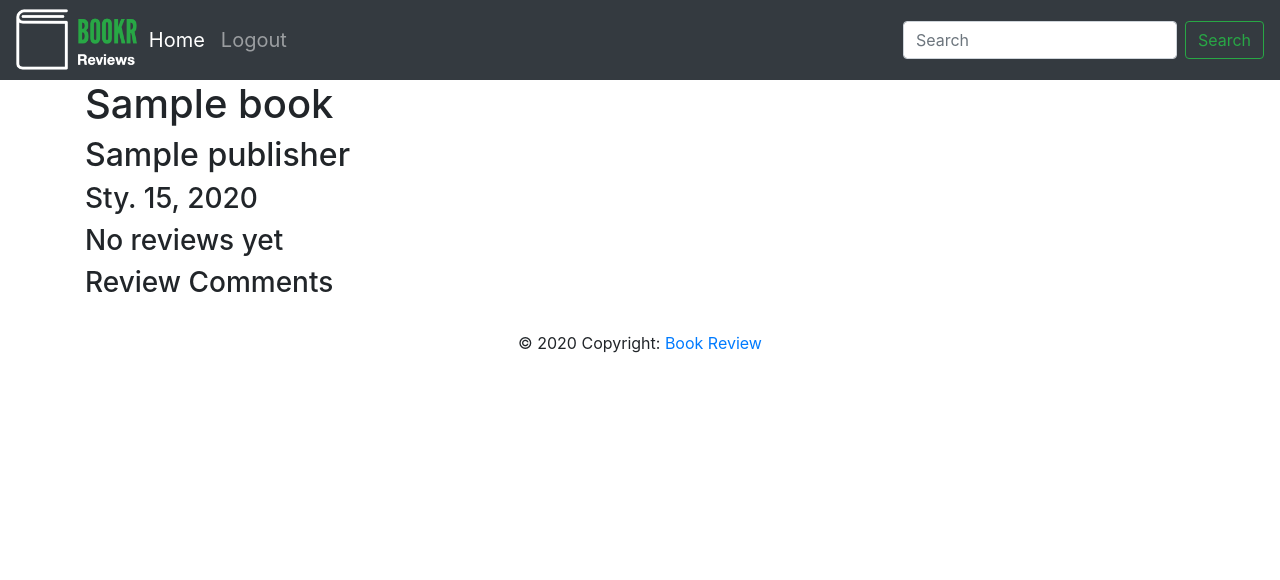
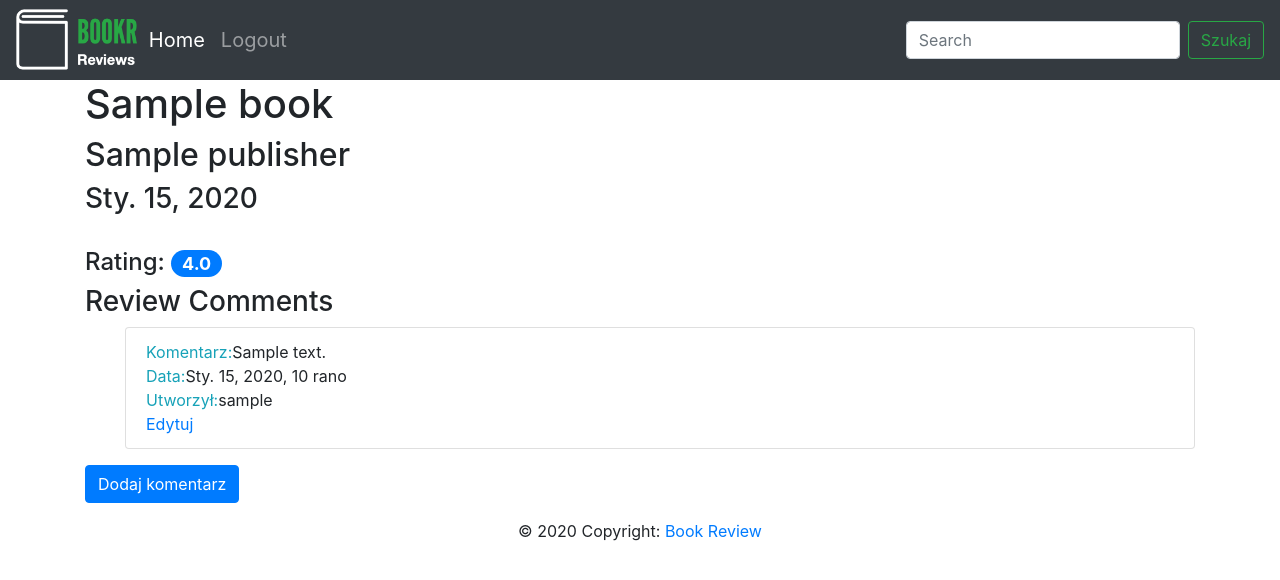
Before and after one commit to dev-com2020/dj-projekt_bookr, a Django app: page /books/1/ in a window 1280 px wide. Shown: the top 580 px of the page. Run offline with Django 3.2, Linux system fonts and the light colour scheme; tables that the repository leaves empty hold one stand-in row (values such as "Sample post"); some libraries are stand-ins or nearby versions.

Commit message:
30.04 13:36

```diff
--- a/bookr/reviews/forms.py
+++ b/bookr/reviews/forms.py
@@ -32,6 +32,6 @@
     class Meta:
         model = Review
         fields = '__all__'
-        widgets = {"reviewer_name": forms.TextInput(attrs={'placeholder': 'Your name'})}
+        widgets = {"creator": forms.TextInput(attrs={'placeholder': 'Your name'})}
 
     rating = forms.IntegerField(min_value=0, max_value=5)
--- a/bookr/reviews/templates/book_detail.html
+++ b/bookr/reviews/templates/book_detail.html
@@ -6,22 +6,22 @@
             <h1>{{ book.title }}</h1>
             <h2>{{ book.publisher }}</h2>
             <h3>{{ book.publication_date }}</h3>
-      {% if not reviews %}
-      <h3>No reviews yet</h3>
-      {% else %}
+            <br>
             <h4>Rating: <span class="badge badge-primary badge-pill">{{ book_rating }}</span></h4>
-      {% endif %}
             <h3>Review Comments</h3>
             <ul>
                 {% for review in reviews %}
                 <li class="list-group-item">
-          <h5>{{ review.rating }} / 5</h5>
-          <p>{{ review.review }}</p>
-          <p>By {{ review.reviewer }}</p>
+                    <span class="text-info">Komentarz:</span><span>{{ review.content }}</span><br>
+                    <span class="text-info">Data:</span><span>{{ review.date_created }}</span><br>
+                    <span class="text-info">Utworzył:</span><span>{{ review.creator.username }}</span><br>
+                    <a href="{% url 'review_edit' book.pk review.pk %}">Edytuj</a>
                 </li>
                 {% endfor %}
             </ul>
+            <a class="btn btn-primary" href="{% url 'review_create' book.pk %}">Dodaj komentarz</a>
         </div>
     </div>
 </div>
+
 {% endblock %}
--- a/bookr/reviews/templates/book_list.html
+++ b/bookr/reviews/templates/book_list.html
@@ -17,7 +17,7 @@
       <span class="text-secondary">Provide a rating and write the first review for this book.</span>
       <br>
       {% endif %}
-      <a class="btn btn-primary btn-sm active" role="button" aria-pressed="true" href="/book/{{ item.book.id }}/">Reviews</a></li>
+      <a class="btn btn-primary btn-sm active" role="button" aria-pressed="true" href="{% url 'book_detail' item.book.pk %}">Reviews</a></li>
   </li>
     {% endfor %}
 </ul>
--- a/bookr/reviews/urls.py
+++ b/bookr/reviews/urls.py
@@ -14,5 +14,6 @@
     path('publishers/new/', views.publisher_edit, name='publisher_create'),
     path('book-search/', views.book_search, name='book_search'),
     path('books/<int:pk>/', views.book_detail, name='book_detail'),
-
+    path('books/<int:book_pk>/review/new/', views.review_edit, name='review_create'),
+    path('books/<int:book_pk>/review/<int:review_pk>/', views.review_edit, name='review_edit'),
 ]
--- a/bookr/reviews/views.py
+++ b/bookr/reviews/views.py
@@ -1,8 +1,10 @@
 from django.http import HttpResponse
 from django.shortcuts import render, get_object_or_404, redirect
 from django.contrib import messages
-from .forms import SearchForm, PublisherForm
-from .models import Book, Contributor, Publisher
+from django.utils import timezone
+
+from .forms import SearchForm, PublisherForm, ReviewForm
+from .models import Book, Contributor, Publisher, Review
 from .utils import average_rating
 
 
@@ -68,7 +70,8 @@
 
     return render(request, "search-result.html", {'search_text': search_text, 'form': form, 'books': books})
 
-def book_detail(request,pk):
+
+def book_detail(request, pk):
     book = get_object_or_404(Book, pk=pk)
     reviews = book.review_set.all()
     if reviews:
@@ -76,17 +79,18 @@
         context = {
             'book': book,
             'book_rating': book_rating,
-            'number_of_reviews': reviews}
+            'reviews': reviews}
     else:
         context = {
             'book': book,
             'book_rating': None,
-            'number_of_reviews': None}
+            'reviews': None}
 
     return render(request, "book_detail.html", context)
 
+
 def publisher_edit(request, pk=None):
-    if pk is None:
+    if pk is not None:
         publisher = get_object_or_404(Publisher, pk=pk)
     else:
         publisher = None
@@ -99,8 +103,43 @@
                 messages.success(request, "Dodano nowego wydawcę.")
             else:
                 messages.success(request, "Zaktualizowano dane wydawcy = {}".format(update_publisher.name))
-            return redirect("publisher_edit",update_publisher.pk)
+            return redirect("publisher_edit", update_publisher.pk)
     else:
         form = PublisherForm(instance=publisher)
 
-    return render(request, "form-example.html", {"form": form, "method": request.method, "publisher": publisher, "pk": pk})
+    return render(request, "form-example.html",
+                  {"form": form, "publisher": publisher, "model_type": "Publisher"})
+
+
+def review_edit(request, book_pk, review_pk=None):
+    book = get_object_or_404(Book, pk=book_pk)
+
+    if review_pk is not None:
+        review = get_object_or_404(Review, book_id=book_pk, pk=review_pk)
+    else:
+        review = None
+
+    if request.method == "POST":
+        form = ReviewForm(request.POST, instance=review)
+        if form.is_valid():
+            update_review = form.save(False)
+            update_review.book = book
+
+            if review is None:
+                messages.success(request, "Dodano nową recenzję.")
+            else:
+                update_review.date_edited = timezone.now()
+                messages.success(request, "Zaktualizowano dane recenzji = {}".format(book.title))
+
+            update_review.save()
+            return redirect("book_detail", book.pk)
+    else:
+        form = ReviewForm(instance=review)
+
+    return render(request, "instance-form.html",
+                  {"form": form,
+                   "instance": review,
+                   "model_type": "Review",
+                   "related_instance": book,
+                   "related_model_type": "Book",
+                   })
--- a/bookr/templates/base.html
+++ b/bookr/templates/base.html
@@ -34,9 +34,9 @@
                 <a class="nav-link" href="#">Logout</a>
               </li>
             </ul>
-            <form class="form-inline my-2 my-lg-0">
-              <input class="form-control mr-sm-2" type="search" placeholder="Search" aria-label="Search">
-              <button class="btn btn-outline-success my-2 my-sm-0" type="submit">Search</button>
+            <form class="form-inline my-2 my-lg-0" action="{% url 'book_search' %}">
+              <input class="form-control mr-sm-2" type="search" placeholder="Search" aria-label="Search" value="{{ search }}" minlength="3">
+              <button class="btn btn-outline-success my-2 my-sm-0" type="submit">Szukaj</button>
             </form>
           </div>
         </nav>
```
Also changed, not shown: bookr/reviews/templates/instance-form.html (added, +24 -0 lines). Lines whose indentation alone changed are shown as unchanged.
